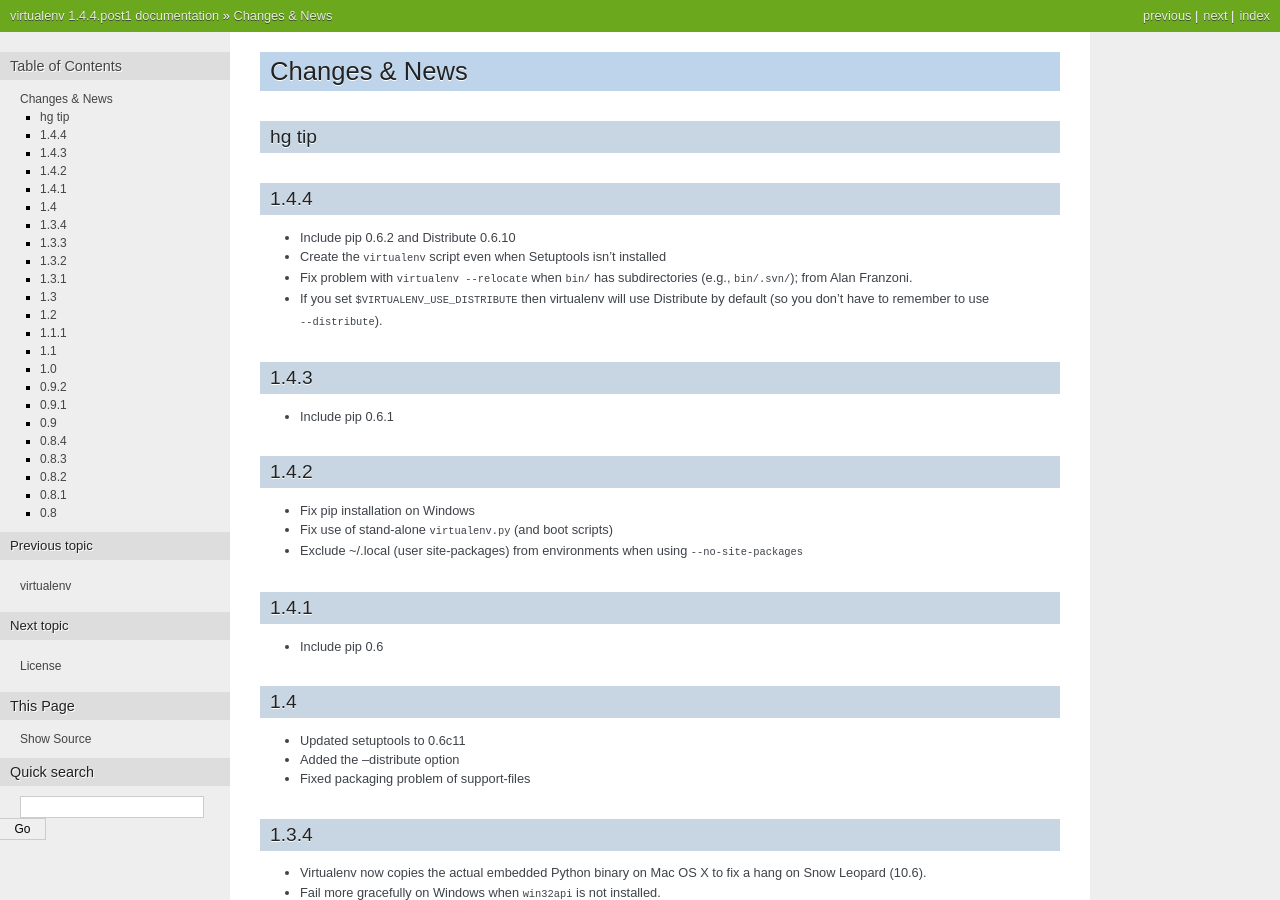
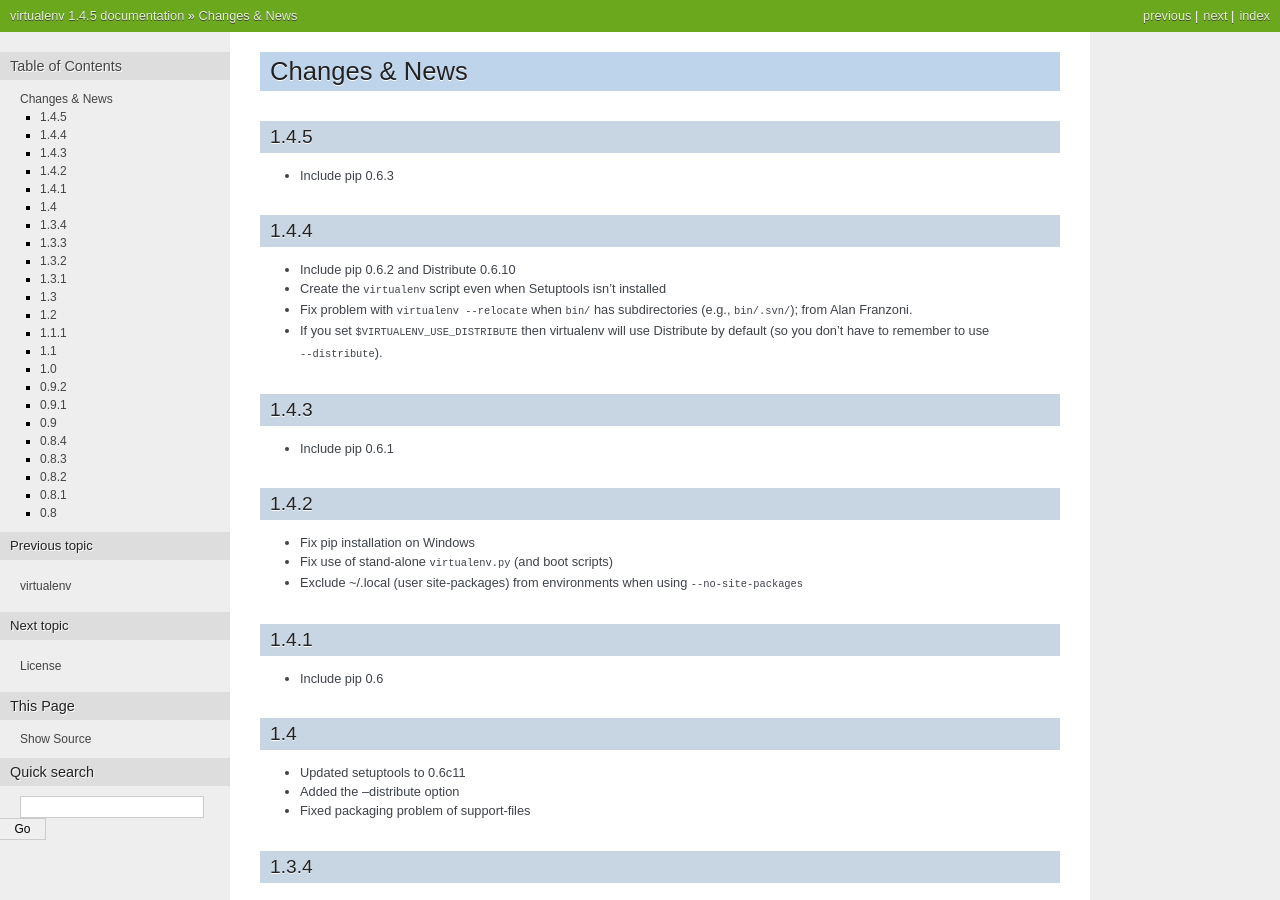
Before and after one commit to pypa/virtualenv, a Sphinx documentation site: the page built from docs/news.txt, in a window 1280 px wide and 900 px high. Built offline with Sphinx 7.4.7, drawn with Linux system fonts in a browser that asks for light colours; some of the changed text lies outside the part shown.

Commit message:
update versions for release; include new pip

```diff
--- a/docs/news.txt
+++ b/docs/news.txt
@@ -1,8 +1,10 @@
 Changes & News
 --------------
 
-hg tip
-~~~~~~
+1.4.5
+~~~~~
+
+* Include pip 0.6.3
 
 1.4.4
 ~~~~~
--- a/virtualenv.py
+++ b/virtualenv.py
@@ -2,7 +2,7 @@
 """Create a "virtual" Python installation
 """
 
-virtualenv_version = "1.4.4.post1"
+virtualenv_version = "1.4.5"
 
 import sys
 import os
```
Also changed, not shown: 2 other files.
